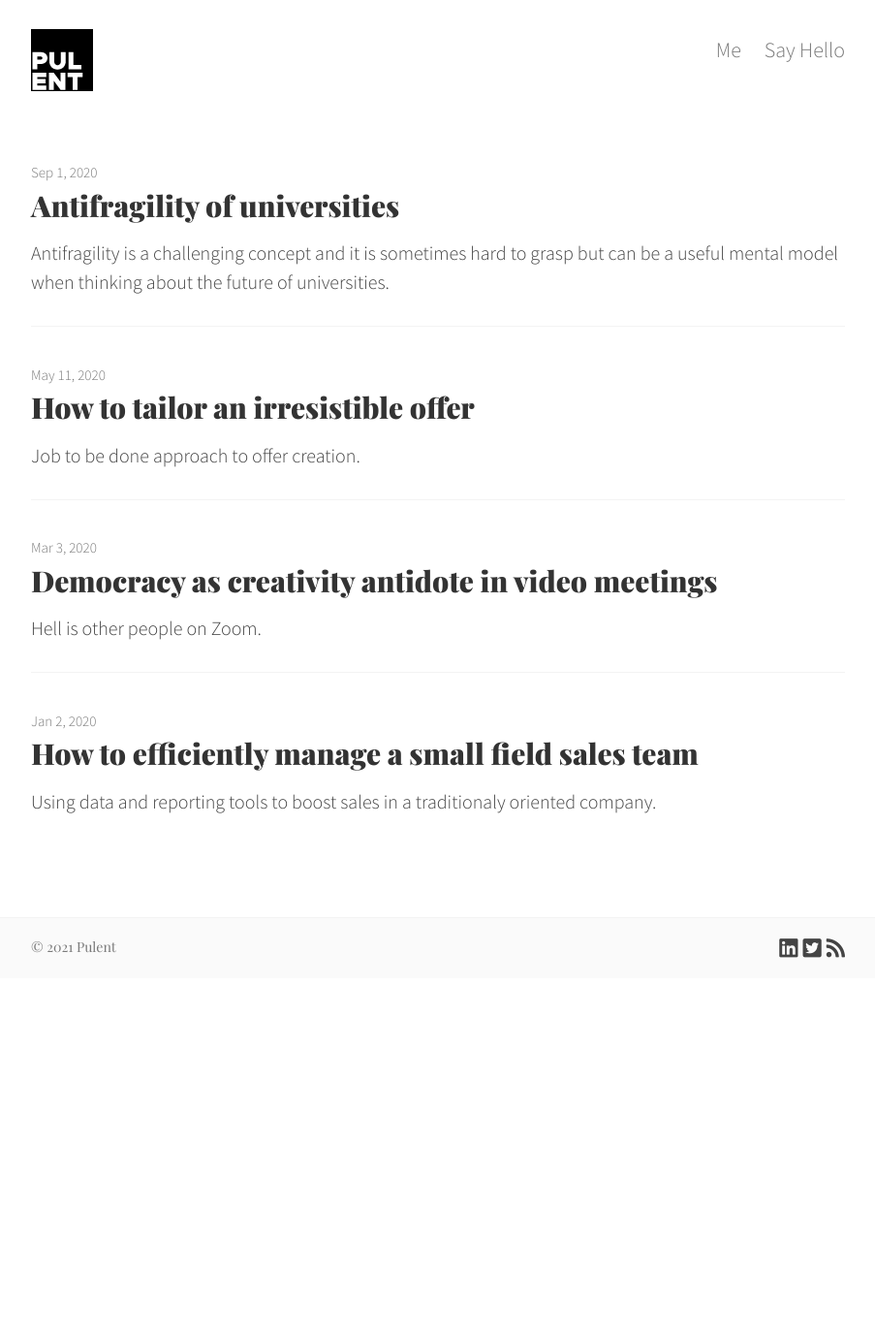
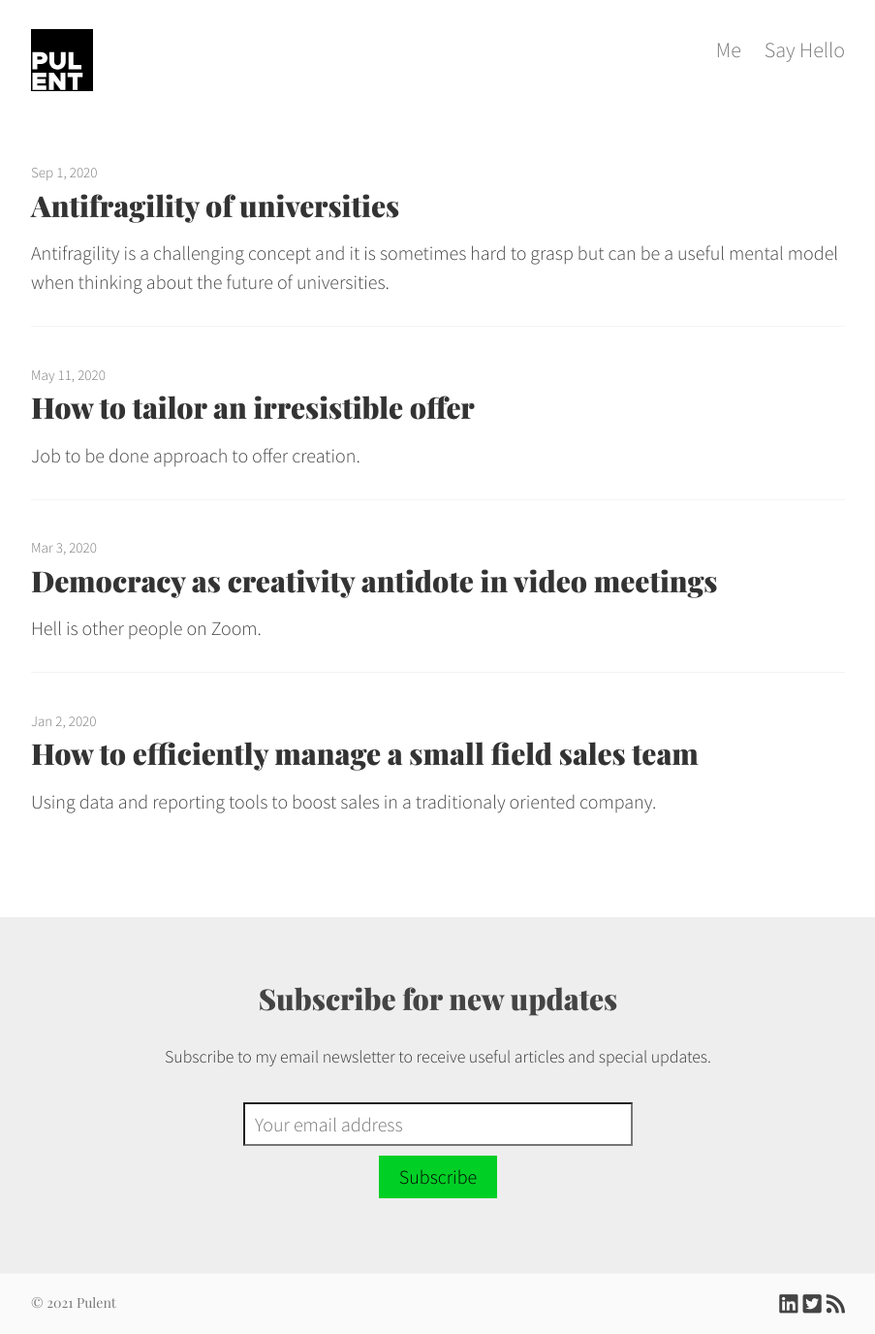
Before and after one commit to pulentcom/pulent.github.io, a Jekyll site: the page built from index.html, in a window 1280 px wide. Shown: the whole page at 97% size, without its empty margins (188-1091 px from the left). Built offline with Jekyll 4.4.1, drawn with Linux system fonts in a browser that asks for light colours; nearby versions of some CDN libraries; some web fonts are replaced; the list of posts is cut into pages by our own code; before the commit the page ends 1009 px from its top, so only the background shows below that.

Commit message:
Subscribe form

```diff
--- a/_config.yml
+++ b/_config.yml
@@ -72,6 +72,11 @@ text:
     coming_soon: 'Coming soon...'
   og_locale: 'en_US'
 
+params:
+    has_subscribe: true
+    subscribe_title: Subscribe for new updates
+    subscribe_content: Subscribe to my email newsletter to receive useful articles and special updates.
+
 # Build settings
 markdown:     kramdown
 redcarpet:
--- /dev/null
+++ b/_includes/subscribe.html
@@ -0,0 +1,13 @@
+<section class="subscribe outer">
+  <div class="inner-sm">
+    {% if site.params.subscribe_title %}
+    <h2 class="subscribe-title">{{ site.params.subscribe_title }}</h2>
+    {% endif %}
+    {% if site.params.subscribe_content %}
+    <p class="subscribe-text">
+      {{ site.params.subscribe_content | safe }}
+    </p>
+    {% endif %}
+    {% include subscribe_form.html %}
+  </div><!-- inner-sm -->
+</section><!-- .subscribe -->
--- /dev/null
+++ b/_includes/subscribe_form.html
@@ -0,0 +1,9 @@
+<form name="subscribeForm" action="https://tinyletter.com/pulent" method="POST" class="subscribe-form"  target="popupwindow" onsubmit="window.open('https://tinyletter.com/pulent', 'popupwindow', 'scrollbars=yes,width=800,height=600');return true">
+  <div class="form-group">
+    <label>
+      <input type="email" name="email" placeholder="Your email address" required>
+    </label>
+  </div>
+  <input type="hidden" name="form-name" value="subscribeForm" />
+  <button class="btn btn-primary mb1 bg-green" type="submit" value="Subscribe">Subscribe</button>
+</form><!-- .subscribe-form -->
--- a/_layouts/center.html
+++ b/_layouts/center.html
@@ -13,6 +13,7 @@
     </div>
   </div>
 
+  {% include subscribe.html %}
   {% include footer.html %}
 </body>
 </html>
--- a/_layouts/default.html
+++ b/_layouts/default.html
@@ -13,6 +13,7 @@
     </div>
   </div>
 
+  {% include subscribe.html %}
   {% include footer.html %}
 </body>
 </html>
--- /dev/null
+++ b/_sass/_subscribe.scss
@@ -0,0 +1,59 @@
+/**
+ * Subscribe
+ */
+.subscribe {
+  background: $lighter-gray;
+  padding-bottom: 2.5em;
+  padding-top: 2.5em;
+  text-align: center;
+}
+
+.subscribe-title {
+  margin: 0 0 1.33333rem;
+}
+
+.subscribe-text {
+  font-size: 0.88889em;
+  margin-bottom: 1.66667rem;
+  text-align: center;
+}
+
+.subscribe-form {
+  position: relative;
+
+  input[type="email"] {
+    background-color: #fff;
+  }
+
+  .button {
+    display: block;
+    width: 100%;
+    font-family: $font-family;
+  }
+}
+
+@media (min-width: 481px) {
+  .subscribe-form {
+    input[type="email"] {
+      padding-right: 145px;
+    }
+
+    .button {
+      padding-left: 0;
+      padding-right: 0;
+      position: absolute;
+      right: 8px;
+      top: 50%;
+      -webkit-transform: translate(0,-50%);
+      transform: translate(0,-50%);
+      width: 130px;
+    }
+  }
+}
+
+@media (min-width: 801px) {
+  .subscribe {
+    padding-bottom: 3.33333em;
+    padding-top: 3.33333em;
+  }
+}
--- a/_sass/_variables.scss
+++ b/_sass/_variables.scss
@@ -45,7 +45,7 @@ $light-pink: #ffdddd !default;
 $light-green: #ddffdd !default;
 $dark-gray: #444 !default;
 $mid-gray: #777 !default;
-$light-gray: #ccc !default;
+$light-gray: #f5f6f7 !default;
 $lighter-gray: #eee !default;
 $darken-1: rgba(#000,.0625) !default;
 $darken-2: rgba(#000,.125) !default;
--- a/css/style.scss
+++ b/css/style.scss
@@ -26,3 +26,4 @@
 @import 'gists';
 @import 'measure';
 @import 'pagination';
+@import 'subscribe';
```
